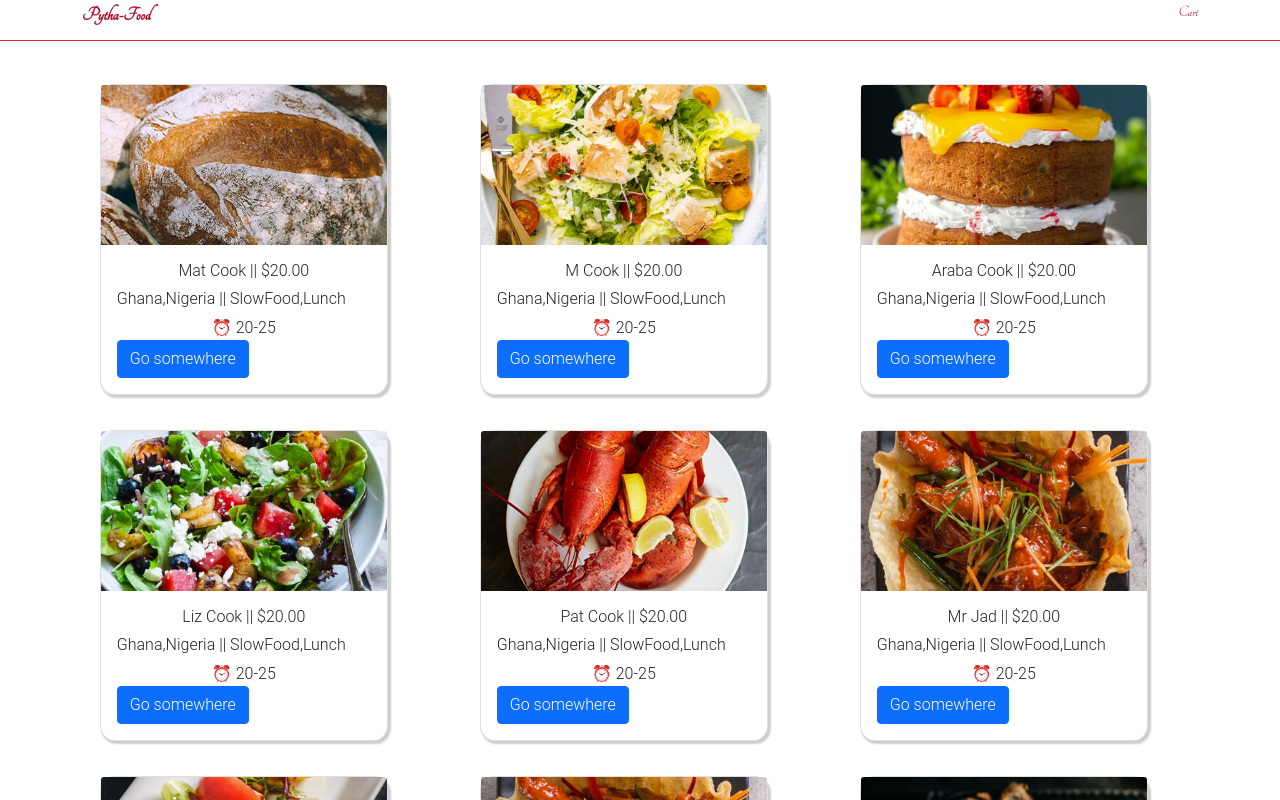
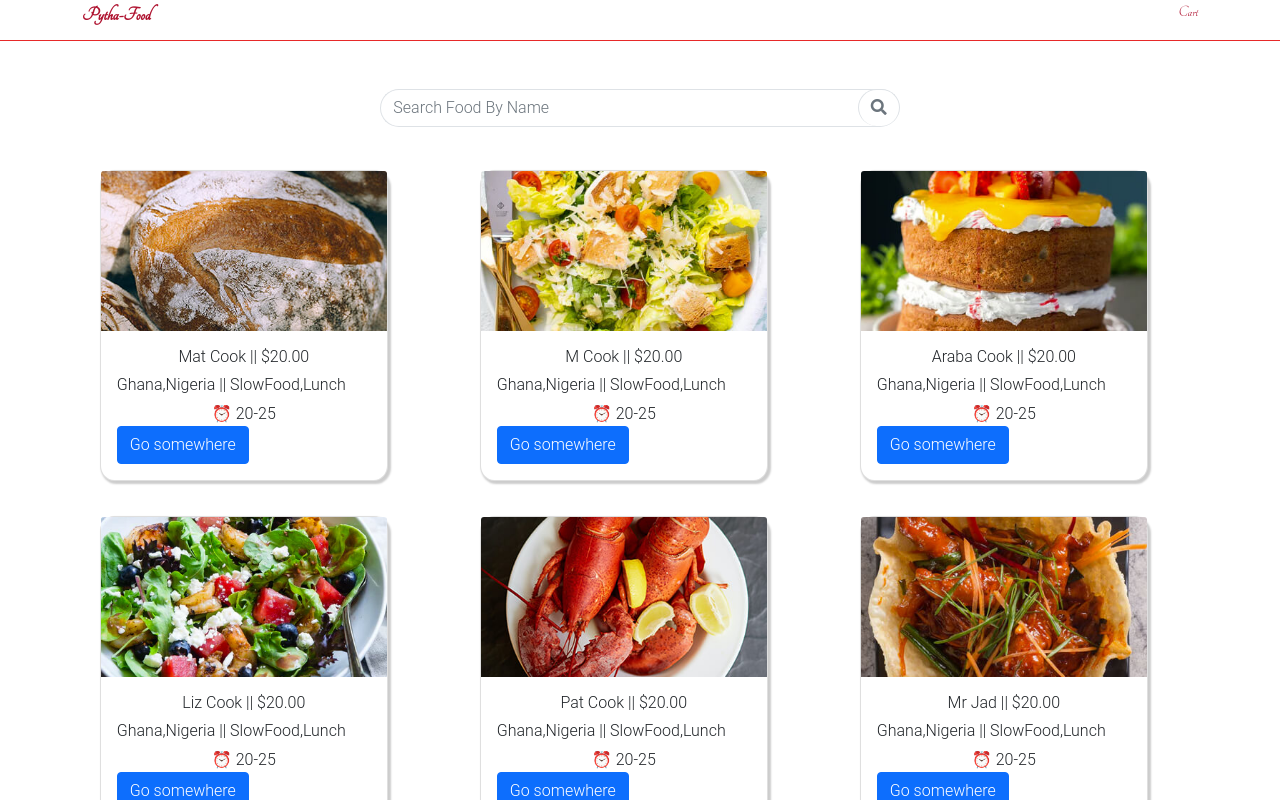
Before and after one commit to pythagoras58/foodOrder, an Angular app: page / in a window 1280 px wide. Shown: the top 800 px of the page. Built offline with nearby package versions, Linux system fonts and the light colour scheme.

Commit message:
Search Tsc

```diff
--- a/src/app/home/home.component.html
+++ b/src/app/home/home.component.html
@@ -1,4 +1,6 @@
 <app-header></app-header>
+
+<app-search></app-search>
 
 <!--<div class="container" id="h">-->
 <!--  <ul>-->
--- a/src/app/search/search.component.html
+++ b/src/app/search/search.component.html
@@ -1,10 +1,9 @@
 
-<div class="container shadow min-vh-100 py-4">
-  <div class="row">
+
+  <div class="row mt-5">
     <div class="col-md-5 mx-auto">
-      <div class="small fw-light">search input with icon</div>
       <div class="input-group">
-        <input class="form-control border-end-0 border rounded-pill" type="search" value="search" id="example-search-input">
+        <input class="form-control border-end-0 border rounded-pill" type="search" [value]="searchItem" id="example-search-input" placeholder="Search Food By Name">
         <span class="input-group-append">
                     <button class="btn btn-outline-secondary bg-white border-bottom-0 border rounded-pill ms-n5" type="button">
                         <i class="fa fa-search"></i>
@@ -13,5 +12,3 @@
       </div>
     </div>
   </div>
-
-</div>
--- a/src/app/search/search.component.ts
+++ b/src/app/search/search.component.ts
@@ -1,4 +1,5 @@
 import { Component, OnInit } from '@angular/core';
+import {ActivatedRoute} from "@angular/router";
 
 @Component({
   selector: 'app-search',
@@ -7,8 +8,8 @@ import { Component, OnInit } from '@angular/core';
 })
 export class SearchComponent implements OnInit {
 
-  searchItem : string | undefined;
-  constructor() { }
+  searchItem : string = '';
+  constructor(private router : ActivatedRoute) { }
 
   ngOnInit(): void {
   }
--- a/src/index.html
+++ b/src/index.html
@@ -7,6 +7,7 @@
   <meta name="viewport" content="width=device-width, initial-scale=1">
   <link rel="icon" type="image/x-icon" href="favicon.ico">
   <link href="https://cdn.jsdelivr.net/npm/bootstrap@5.0.2/dist/css/bootstrap.min.css" rel="stylesheet" integrity="sha384-EVSTQN3/azprG1Anm3QDgpJLIm9Nao0Yz1ztcQTwFspd3yD65VohhpuuCOmLASjC" crossorigin="anonymous">
+  <link href="https://cdnjs.cloudflare.com/ajax/libs/font-awesome/5.13.0/css/all.min.css" rel="stylesheet">
   <script src="https://cdn.jsdelivr.net/npm/bootstrap@5.0.2/dist/js/bootstrap.bundle.min.js" integrity="sha384-MrcW6ZMFYlzcLA8Nl+NtUVF0sA7MsXsP1UyJoMp4YLEuNSfAP+JcXn/tWtIaxVXM" crossorigin="anonymous"></script>
 
 </head>
```
